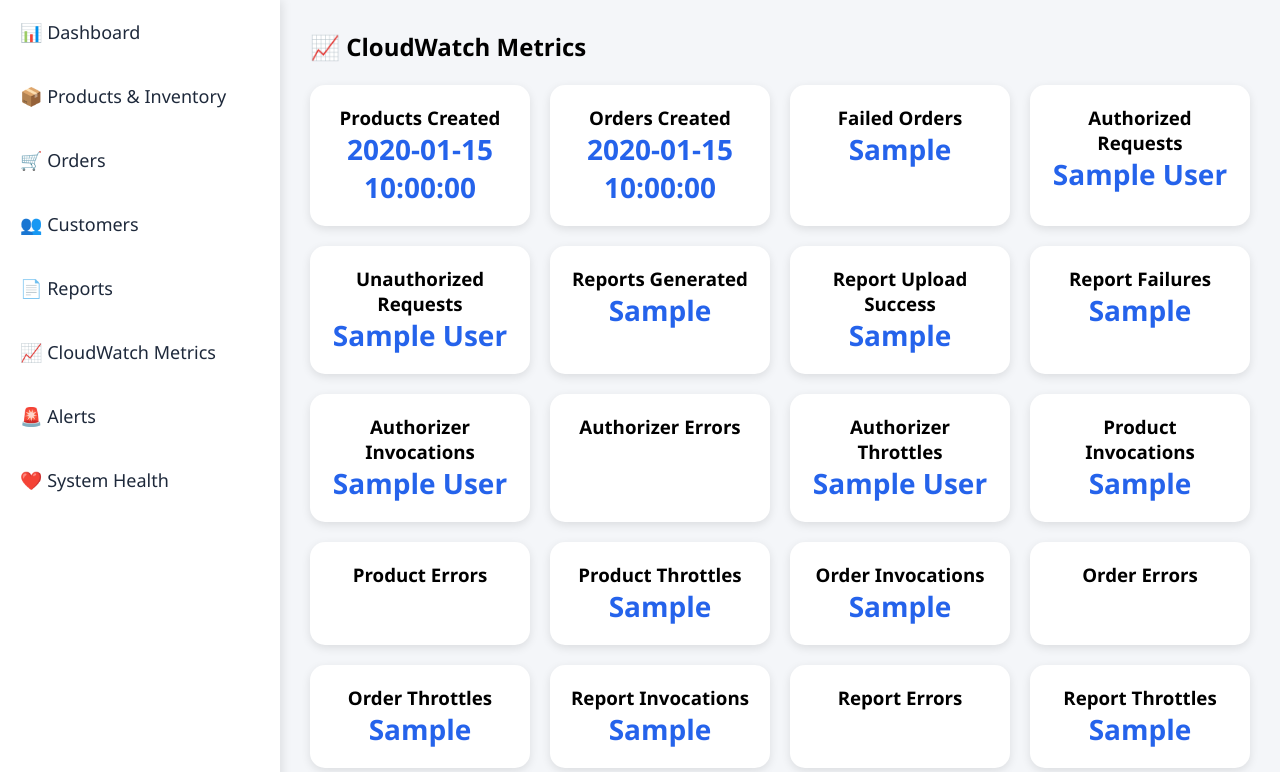
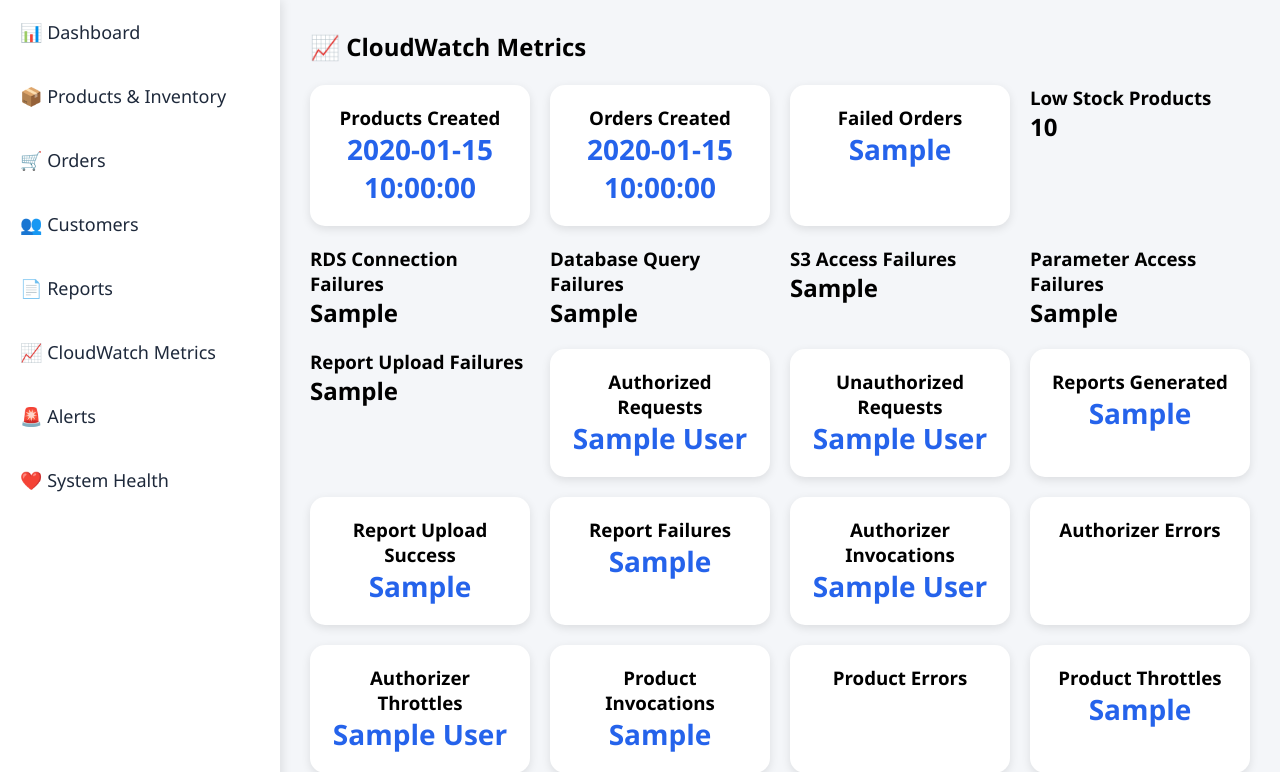
Before and after one commit to KundellaAnjali/cloudmart, a Flask app: template dashboard/templates/dashboard.html in a window 1280 px wide, after a click on "📈 CloudWatch Metrics". Shown: the part 128-900 px from the top of the page. Run offline with Flask 3, Linux system fonts and the light colour scheme; the template is opened without the code that fills it: most values are stand-ins (such as "Sample title", 1, 10 or a date in 2020); parts of the project's set-up code (start-up, migrations or seed data) failed here and were passed over.

Commit message:
placed remaining metrices in dashboard

```diff
--- a/dashboard/app.py
+++ b/dashboard/app.py
@@ -510,6 +510,29 @@ def dashboard():
         failed_orders_metric = get_metric_value(
             "FailedOrders"
         )
+        low_stock_products = get_metric_value(
+            "LowStockProducts"
+        )
+
+        rds_connection_failures = get_metric_value(
+            "RDSConnectionFailures"
+        )
+
+        database_query_failures = get_metric_value(
+            "DatabaseQueryFailures"
+        )
+
+        s3_access_failures = get_metric_value(
+            "S3AccessFailures"
+        )
+
+        parameter_access_failures = get_metric_value(
+            "ParameterAccessFailures"
+        )
+
+        report_upload_failures = get_metric_value(
+            "ReportUploadFailures"
+        )
 
         authorized_requests = get_metric_value(
             "AuthorizedRequests"
@@ -806,6 +829,13 @@ def dashboard():
             authorized_requests=authorized_requests,
             unauthorized_requests=unauthorized_requests,
 
+            low_stock_products=low_stock_products,
+            rds_connection_failures=rds_connection_failures,
+            database_query_failures=database_query_failures,
+            s3_access_failures=s3_access_failures,
+            parameter_access_failures=parameter_access_failures,
+            report_upload_failures=report_upload_failures,
+
             reports_generated=reports_generated,
             report_upload_success=report_upload_success,
             report_generation_failures=report_generation_failures,
--- a/dashboard/templates/dashboard.html
+++ b/dashboard/templates/dashboard.html
@@ -188,54 +188,54 @@ td{
             <div class="kpis">
                 <div class="kpi-card">
                     <h3>Total Products</h3>
-                    <p>{{ total_products }}</p>
+                    <h4><p>{{ total_products }}</p></h4>
                 </div>
                 <div class="kpi-card">
                     <h3>Total Orders</h3>
-                    <p>{{ total_orders }}</p>
+                    <h4><p>{{ total_orders }}</p></h4>
                 </div>
                 <div class="kpi-card">
                     <h3>Total Customers</h3>
-                    <p>{{ total_customers }}</p>
+                    <h4><p>{{ total_customers }}</p></h4>
                 </div>
                 <div class="kpi-card">
                     <h3>Total Sales</h3>
-                    <p>₹{{ revenue }}</p>
+                    <h4><p>₹{{ revenue }}</p></h4>
                 </div>
                 <div class="kpi-card">
                     <h3>Low Stock</h3>
-                    <p>{{ low_stock }}</p>
+                    <h4><p>{{ low_stock }}</p></h4>
                 </div>
                 <div class="kpi-card">
                     <h3>Failed Orders</h3>
-                    <p>{{ failed_orders }}</p>
+                    <h4><p>{{ failed_orders }}</p></h4>
                 </div>
             </div>
             <br><br>
             <div class="kpis">
                 <div class="kpi-card">
                     <h3>🏆 Best Selling Product</h3>
-                    <p>{{ best_product.product_name if best_product else 'N/A' }}</p>
+                    <h5><p>{{ best_product.product_name if best_product else 'N/A' }}</p></h5>
                 </div>
                 <div class="kpi-card">
                     <h3>📉 Lowest Selling Product</h3>
-                    <p>{{ lowest_product.product_name if lowest_product else 'N/A' }}</p>
+                    <h5><p>{{ lowest_product.product_name if lowest_product else 'N/A' }}</p></h5>
                 </div>
                 <div class="kpi-card">
                     <h3>💰 Highest Spending Customer</h3>
-                    <p>
+                    <h5><p>
                         {{ top_spender.customer_name if top_spender else 'N/A' }}
                         <br>
                         {% if top_spender %}(ID: {{ top_spender.customer_id }}){% endif %}
-                    </p>
+                    </p></h5>
                 </div>
                 <div class="kpi-card">
                     <h3>👤 Customer With Most Orders</h3>
-                    <p>
+                    <h5><p>
                         {{ top_customer.customer_name if top_customer else 'N/A' }}
                         <br>
                         {% if top_customer %}(ID: {{ top_customer.customer_id }}){% endif %}
-                    </p>
+                    </p></h5>
                 </div>
             </div>
         </div>
@@ -380,6 +380,36 @@ td{
                     <h3>Failed Orders</h3>
                     <p>{{ failed_orders_metric }}</p>
                 </div>
+                <div class="metric-card">
+                    <h3>Low Stock Products</h3>
+                    <h2>{{ low_stock_products }}</h2>
+                </div>
+
+                <div class="metric-card">
+                    <h3>RDS Connection Failures</h3>
+                    <h2>{{ rds_connection_failures }}</h2>
+                </div>
+
+                <div class="metric-card">
+                    <h3>Database Query Failures</h3>
+                    <h2>{{ database_query_failures }}</h2>
+                </div>
+
+                <div class="metric-card">
+                    <h3>S3 Access Failures</h3>
+                    <h2>{{ s3_access_failures }}</h2>
+                </div>
+
+                <div class="metric-card">
+                    <h3>Parameter Access Failures</h3>
+                    <h2>{{ parameter_access_failures }}</h2>
+                </div>
+
+                <div class="metric-card">
+                    <h3>Report Upload Failures</h3>
+                    <h2>{{ report_upload_failures }}</h2>
+                </div>
+
 
                 <div class="kpi-card">
                     <h3>Authorized Requests</h3>
```
